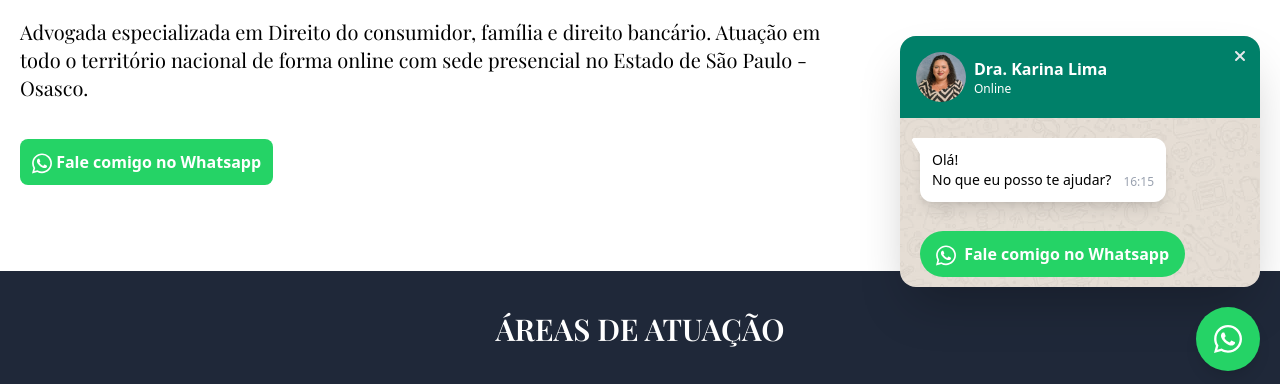
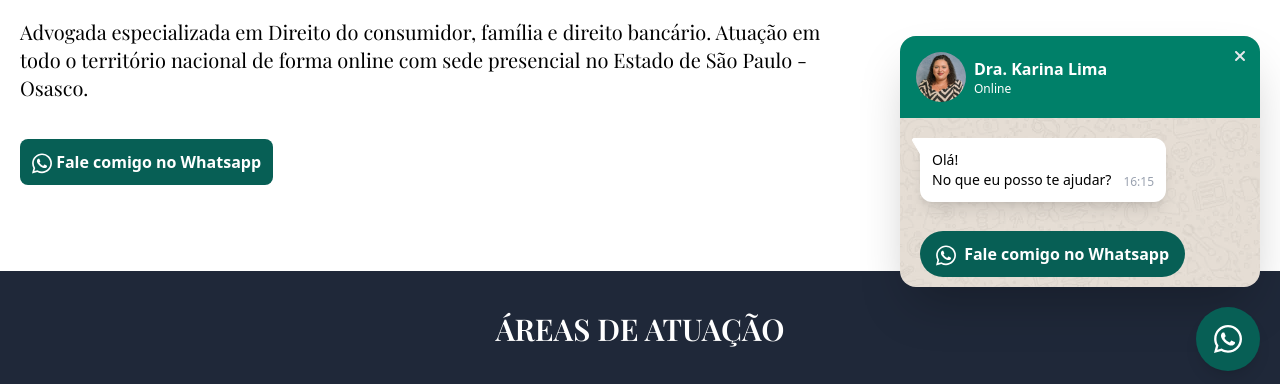
Before and after one commit to ricardobarantini/karinalima.adv.br, an Astro site: page / in a window 1280 px wide. Shown: the part 409-793 px from the top of the page. Built offline with nearby package versions, Linux system fonts and the light colour scheme; Astro itself is replaced by a stand-in of ours; a web font is replaced by a local one.

Commit message:
modifica a cor dos botões do whatsapp para melhorar pontuação em constraste

```diff
--- a/src/components/BtnWhatsApp.astro
+++ b/src/components/BtnWhatsApp.astro
@@ -5,7 +5,7 @@ import { link } from "../js/whatsapp.js";
 <a
   href={link}
   target="_blank"
-  class="bg-[#25D366] rounded-lg p-3 text-white font-bold"
+  class="bg-whatsapp rounded-lg p-3 text-white font-bold"
 >
   <svg
     xmlns="http://www.w3.org/2000/svg"
--- a/src/components/FabWhatsApp.astro
+++ b/src/components/FabWhatsApp.astro
@@ -63,7 +63,7 @@ import profileImage from "../assets/profile.jpg";
         <a
           href={link}
           target="_blank"
-          class="bg-[#25D366] rounded-full py-3 px-4 text-white font-bold"
+          class="bg-whatsapp rounded-full py-3 px-4 text-white font-bold"
         >
           <svg
             xmlns="http://www.w3.org/2000/svg"
@@ -84,7 +84,7 @@ import profileImage from "../assets/profile.jpg";
   <a
     href="#"
     id="fab-whatsapp"
-    class="mb-5 bg-[#25D366] p-4 rounded-full shadow-lg"
+    class="mb-5 bg-whatsapp p-4 rounded-full shadow-lg"
     style="z-index: 9999"
   >
     <svg
--- a/src/styles/global.css
+++ b/src/styles/global.css
@@ -22,5 +22,7 @@
   --color-cookie-800: #6f5f45;
   --color-cookie-900: #594c37;
 
+  --color-whatsapp: #075f55;
+
   --font-playfair-display: "Playfair\ Display", serif;
 }
```
